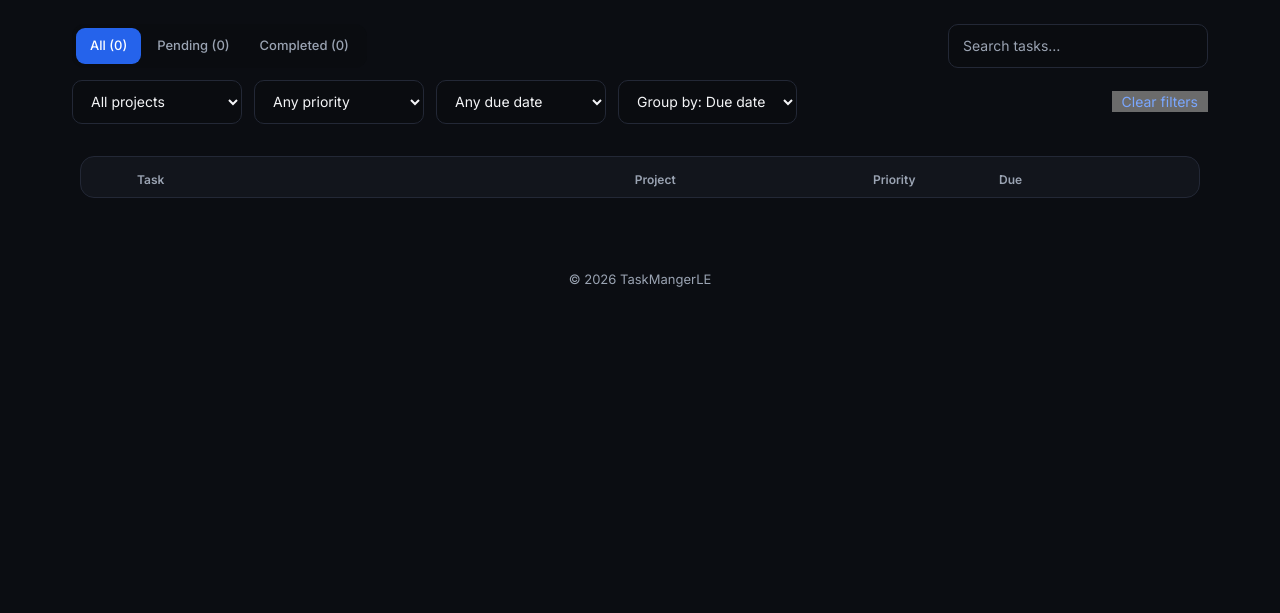
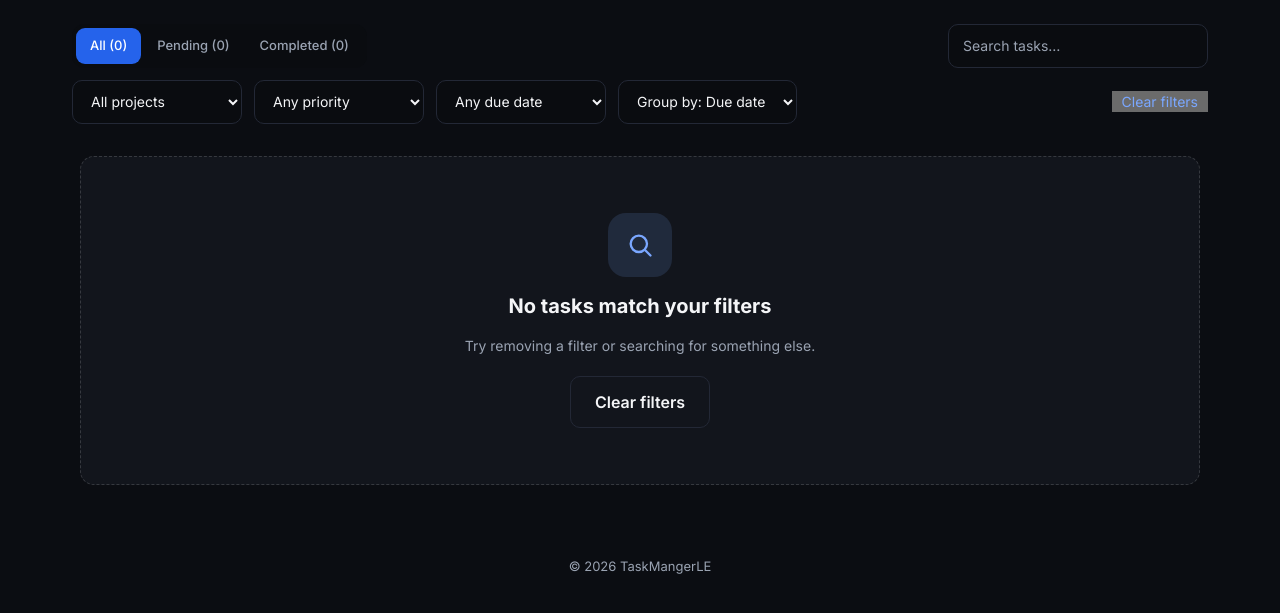
Before and after one commit to PnguinMster/TaskManagerLE_Net, an ASP.NET Core app: page /Task in a window 1280 px wide. Shown: the part 172-785 px from the top of the page. Run offline with ASP.NET Core 8, Linux system fonts and the light colour scheme; the visitor is signed in with stand-in values (Sample User, id 1); the project's own start-up code is not run, and a stand-in starts its controllers and pages; some libraries are stand-ins or nearby versions.

Commit message:
added empty view version

```diff
--- a/TaskMangerLE/Views/Task/Index.cshtml
+++ b/TaskMangerLE/Views/Task/Index.cshtml
@@ -85,6 +85,7 @@
     </div>
 </div>
 
+
 @{
     var today = DateOnly.FromDateTime(DateTime.Today);
     var weekEnd = today.AddDays(7);
@@ -149,6 +150,34 @@
                 : dueDate.ToString("MMM d");
 }
 
+@if (Model.Tasks.Count == 0) {
+    <div class="card card-dashed empty-state">
+        <div
+            style="width:64px;height:64px;border-radius:18px;display:grid;place-items:center;color:var(--bt);background:color-mix(in srgb,var(--bt) 14%,transparent)">
+            <svg width="28" height="28" viewBox="0 0 24 24"
+                 fill="none" stroke="currentColor" stroke-width="2"
+                 stroke-linecap="round" stroke-linejoin="round" aria-hidden="true">
+                <circle cx="11" cy="11" r="7"></circle>
+                <path d="m21 21-4.3-4.3"></path>
+            </svg>
+        </div>
+
+        <h2 style="font-size:20px;font-weight:700">
+            No tasks match your filters
+        </h2>
+
+        <p class="muted">
+            Try removing a filter or searching for something else.
+        </p>
+
+        <div class="row wrap" style="justify-content:center;margin-top:6px">
+            <button type="button" class="btn btn-lg" data-clear-filters>
+                Clear filters
+            </button>
+        </div>
+    </div>
+}
+else {
     <div class="data-scroll">
         <div class="card" style="padding:0">
             <div class="data-table cols-tasks">
@@ -219,7 +248,8 @@
 
                             <span class="badge @priorityClass">@task.Priority</span>
 
-                        <span style="display:flex;align-items:center;gap:6px;font-size:13px;color:@(group.Title == "Overdue" ? "var(--rt)" : "var(--muted)")">
+                            <span
+                                style="display:flex;align-items:center;gap:6px;font-size:13px;color:@(group.Title == "Overdue" ? "var(--rt)" : "var(--muted)")">
                             @DueDateLabel(task.DueDate, isDone)
                         </span>
 
@@ -256,5 +286,5 @@
             </div>
         </div>
     </div>
-
+}
 <partial name="_CreateTaskModal" model="createTaskModel"/>
```
Lines whose indentation alone changed are shown as unchanged.
